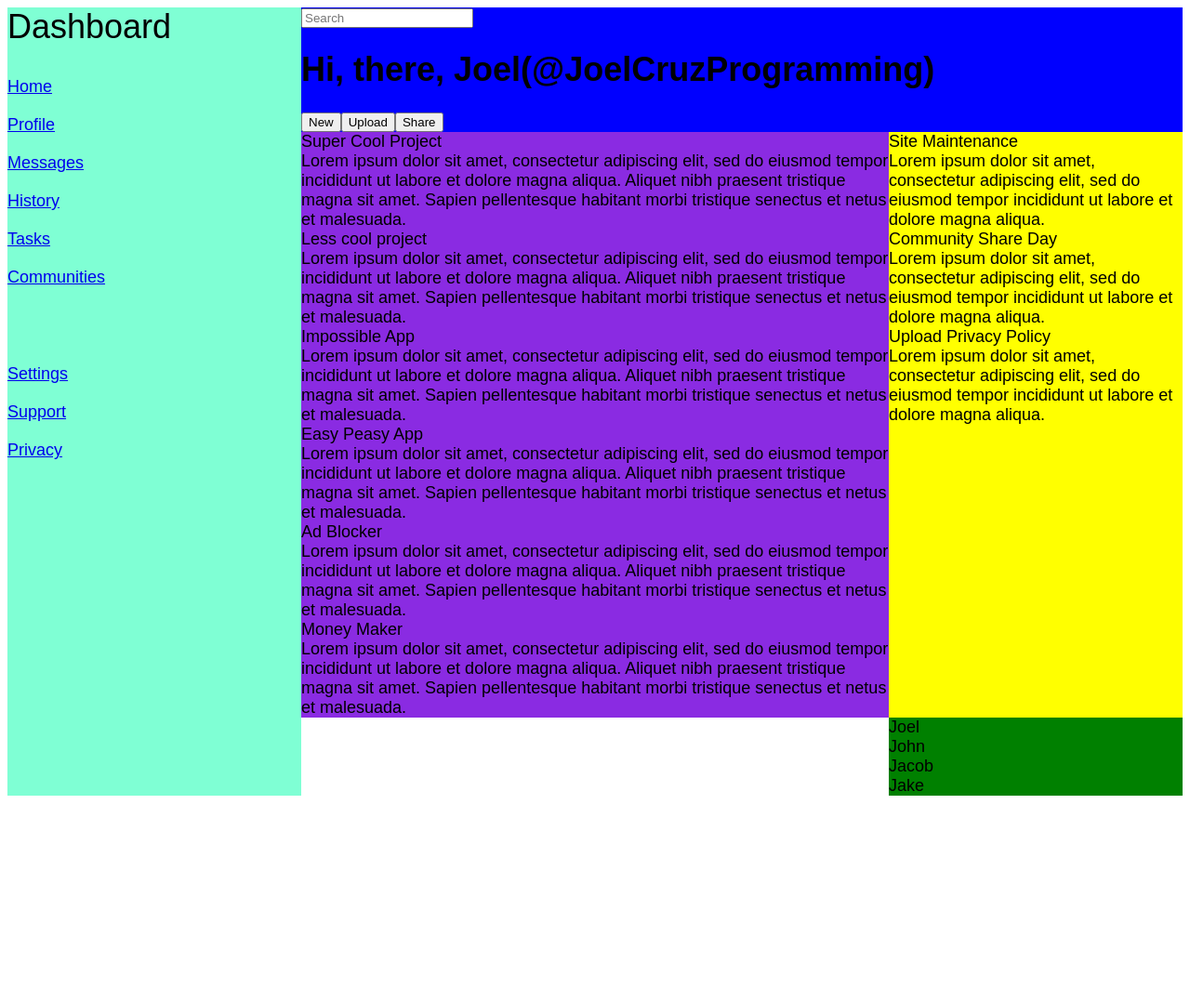
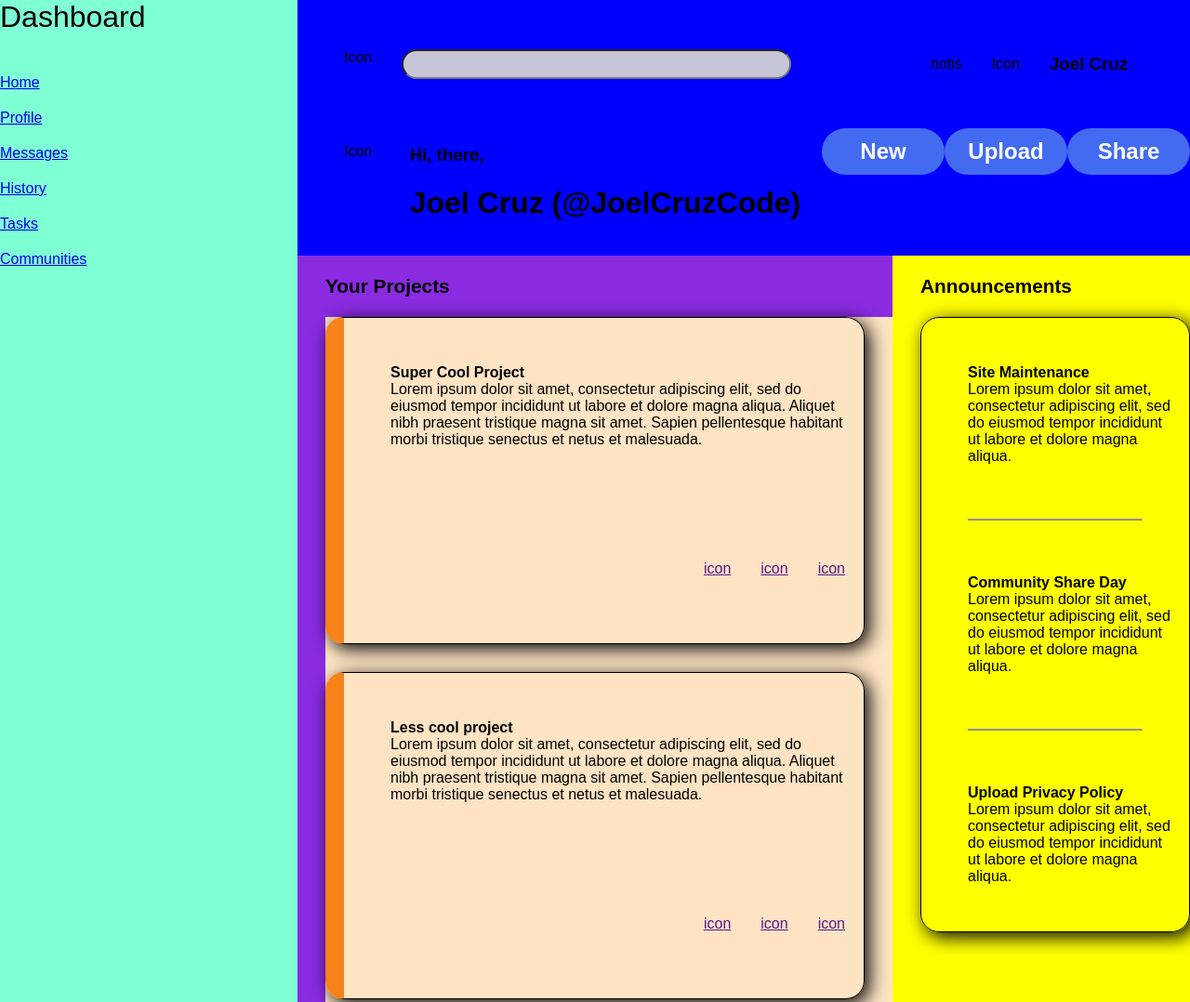
Before and after one commit to JoelCruzCode/Project-Admin-Dashboard, a plain HTML site: page index.html in a window 1280 px wide. Shown: the top 1078 px of the page at 93% size. Before the commit the page ends 856 px from the top, so only its background shows below. Drawn offline with Linux system fonts and the light colour scheme.

Commit message:
Complete initial grids

```diff
--- a/index.html
+++ b/index.html
@@ -10,16 +10,24 @@
     <div class="wrapper">
       <div class="header">
         <div class="search-bar">
-          <label for="search"></label>
-          <input id="search" type="text" placeholder="Search" />
+          <label for="search">Icon</label>
+          <input id="search" type="text" placeholder="" />
         </div>
         <div class="account">
-          <div class="notifications"></div>
-          <div class="user-icon"></div>
-          <div class="user"></div>
+          <div class="notifications">notis</div>
+          <div class="user-icon">Icon</div>
+          <h3 class="user">Joel Cruz</h3>
         </div>
-        <h1 class="greeting">Hi, there, Joel(@JoelCruzProgramming)</h1>
+        <div class="greeting">
+          <p>Icon</p>
+          <div>
+            <h3>Hi, there,</h3>
+            <h1>Joel Cruz (@JoelCruzCode)</h1>
+          </div>
+        </div>
+        <div class="account-btns">
           <button>New</button><button>Upload</button><button>Share</button>
+        </div>
       </div>
       <div class="sidebar">
         <div class="logo">Dashboard</div>
@@ -37,90 +45,176 @@
           <a class="privacy" href="#">Privacy</a>
         </div>
       </div>
+      <div class="main">
+        <h3>Your Projects</h3>
         <div class="projects">
           <div class="card">
+            <div class="card-info">
               <div class="card-title">Super Cool Project</div>
-          <div class="card-info">
+              <p>
                 Lorem ipsum dolor sit amet, consectetur adipiscing elit, sed do
-            eiusmod tempor incididunt ut labore et dolore magna aliqua. Aliquet
-            nibh praesent tristique magna sit amet. Sapien pellentesque habitant
-            morbi tristique senectus et netus et malesuada.
+                eiusmod tempor incididunt ut labore et dolore magna aliqua.
+                Aliquet nibh praesent tristique magna sit amet. Sapien
+                pellentesque habitant morbi tristique senectus et netus et
+                malesuada.
+              </p>
+            </div>
+            <div class="project-icons">
+              <a href="">icon</a>
+              <a href="">icon</a>
+              <a href="">icon</a>
             </div>
           </div>
           <div class="card">
+            <div class="card-info">
               <div class="card-title">Less cool project</div>
-          <div class="card-info">
+              <p>
                 Lorem ipsum dolor sit amet, consectetur adipiscing elit, sed do
-            eiusmod tempor incididunt ut labore et dolore magna aliqua. Aliquet
-            nibh praesent tristique magna sit amet. Sapien pellentesque habitant
-            morbi tristique senectus et netus et malesuada.
+                eiusmod tempor incididunt ut labore et dolore magna aliqua.
+                Aliquet nibh praesent tristique magna sit amet. Sapien
+                pellentesque habitant morbi tristique senectus et netus et
+                malesuada.
+              </p>
+            </div>
+            <div class="project-icons">
+              <a href="">icon</a>
+              <a href="">icon</a>
+              <a href="">icon</a>
             </div>
           </div>
           <div class="card">
+            <div class="card-info">
               <div class="card-title">Impossible App</div>
-          <div class="card-info">
+              <p>
                 Lorem ipsum dolor sit amet, consectetur adipiscing elit, sed do
-            eiusmod tempor incididunt ut labore et dolore magna aliqua. Aliquet
-            nibh praesent tristique magna sit amet. Sapien pellentesque habitant
-            morbi tristique senectus et netus et malesuada.
+                eiusmod tempor incididunt ut labore et dolore magna aliqua.
+                Aliquet nibh praesent tristique magna sit amet. Sapien
+                pellentesque habitant morbi tristique senectus et netus et
+                malesuada.
+              </p>
+            </div>
+            <div class="project-icons">
+              <a href="">icon</a>
+              <a href="">icon</a>
+              <a href="">icon</a>
             </div>
           </div>
           <div class="card">
+            <div class="card-info">
               <div class="card-title">Easy Peasy App</div>
-          <div class="card-info">
+              <p>
                 Lorem ipsum dolor sit amet, consectetur adipiscing elit, sed do
-            eiusmod tempor incididunt ut labore et dolore magna aliqua. Aliquet
-            nibh praesent tristique magna sit amet. Sapien pellentesque habitant
-            morbi tristique senectus et netus et malesuada.
+                eiusmod tempor incididunt ut labore et dolore magna aliqua.
+                Aliquet nibh praesent tristique magna sit amet. Sapien
+                pellentesque habitant morbi tristique senectus et netus et
+                malesuada.
+              </p>
+            </div>
+            <div class="project-icons">
+              <a href="">icon</a>
+              <a href="">icon</a>
+              <a href="">icon</a>
             </div>
           </div>
           <div class="card">
+            <div class="card-info">
               <div class="card-title">Ad Blocker</div>
-          <div class="card-info">
+              <p>
                 Lorem ipsum dolor sit amet, consectetur adipiscing elit, sed do
-            eiusmod tempor incididunt ut labore et dolore magna aliqua. Aliquet
-            nibh praesent tristique magna sit amet. Sapien pellentesque habitant
-            morbi tristique senectus et netus et malesuada.
+                eiusmod tempor incididunt ut labore et dolore magna aliqua.
+                Aliquet nibh praesent tristique magna sit amet. Sapien
+                pellentesque habitant morbi tristique senectus et netus et
+                malesuada.
+              </p>
+            </div>
+            <div class="project-icons">
+              <a href="">icon</a>
+              <a href="">icon</a>
+              <a href="">icon</a>
             </div>
           </div>
           <div class="card">
+            <div class="card-info">
               <div class="card-title">Money Maker</div>
-          <div class="card-info">
+              <p>
                 Lorem ipsum dolor sit amet, consectetur adipiscing elit, sed do
-            eiusmod tempor incididunt ut labore et dolore magna aliqua. Aliquet
-            nibh praesent tristique magna sit amet. Sapien pellentesque habitant
-            morbi tristique senectus et netus et malesuada.
+                eiusmod tempor incididunt ut labore et dolore magna aliqua.
+                Aliquet nibh praesent tristique magna sit amet. Sapien
+                pellentesque habitant morbi tristique senectus et netus et
+                malesuada.
+              </p>
+            </div>
+            <div class="project-icons">
+              <a href="">icon</a>
+              <a href="">icon</a>
+              <a href="">icon</a>
             </div>
           </div>
         </div>
+      </div>
+      <div class="right">
+        <div class="top-right">
+        <h3>Announcements</h3>
         <div class="announcements">
           <div class="card">
+            <div class="card-info">
               <div class="card-title">Site Maintenance</div>
-          <div class="cardinfo">
               Lorem ipsum dolor sit amet, consectetur adipiscing elit, sed do
               eiusmod tempor incididunt ut labore et dolore magna aliqua.
             </div>
+            <div class="line"><hr /></div>
           </div>
           <div class="card">
+            <div class="card-info">
               <div class="card-title">Community Share Day</div>
-          <div class="cardinfo">
               Lorem ipsum dolor sit amet, consectetur adipiscing elit, sed do
               eiusmod tempor incididunt ut labore et dolore magna aliqua.
             </div>
+            <div class="line"><hr /></div>
           </div>
           <div class="card">
+            <div class="card-info">
               <div class="card-title">Upload Privacy Policy</div>
-          <div class="cardinfo">
               Lorem ipsum dolor sit amet, consectetur adipiscing elit, sed do
               eiusmod tempor incididunt ut labore et dolore magna aliqua.
             </div>
           </div>
         </div>
+        </div>
+        <div class="bottom-right">
+          <h3>Trending</h3>
           <div class="trending">
-        <div class="trend">Joel</div>
-        <div class="trend">John</div>
-        <div class="trend">Jacob</div>
-        <div class="trend">Jake</div>
+            <div class="trend">
+              <a href="" class="trend-icon">icon</a>
+              <div>
+                <a href="" class="trend-user">@Joel</a>
+                <p class="trend-title">World Peace Builder</p>
+              </div>
+            </div>
+            <div class="trend">
+              <a href="" class="trend-icon">icon</a>
+              <div>
+                <a href="" class="trend-user">@John</a>
+                <p class="trend-title">World Peace Builder</p>
+              </div>
+            </div>
+            <div class="trend">
+              <a href="" class="trend-icon">icon</a>
+              <div>
+                <a href="" class="trend-user">@Jake</a>
+                <p class="trend-title">World Peace Builder</p>
+              </div>
+            </div>
+            <div class="trend">
+              <a href="" class="trend-icon">icon</a>
+              <div>
+                <a href="" class="trend-user">@Jeff</a>
+                <p class="trend-title">World Peace Builder</p>
+              </div>
+            </div>
+          </div>
+        </div>
+        </div>
       </div>
     </div>
   </body>
--- a/styles.css
+++ b/styles.css
@@ -1,19 +1,81 @@
 :root {
-  font-size: 18px;
   height: 100vh;
+  height: 100svh;
   margin: 0;
   padding: 0;
   font-family: Arial, Helvetica, sans-serif;
 }
 
+body {
+  margin: 0;
+}
+
+hr {
+  border-bottom: 1px solid #888;
+  padding-left: 50px;
+}
+
 .wrapper {
   display: grid;
   grid-template-columns: 1fr 2fr 1fr;
+  grid-template-rows: 1fr 5fr 0.5fr;
+  height: 100svh;
 }
 
 .header {
   background-color: blue;
   grid-column: 2 / 4;
+  display: grid;
+  grid-template-rows: repeat(2, 1fr);
+  grid-template-columns: 2fr 1fr;
+  height: 275px;
+}
+
+.search-bar {
+  padding-left: 50px;
+  display: flex;
+  gap: 2rem;
+  align-self: center;
+}
+.search-bar > input {
+  width: 80%;
+  height: 1.6rem;
+  border-radius: 16px;
+  background-color: rgba(200, 200, 216, 0.993);
+}
+
+.account {
+  display: flex;
+  justify-content: center;
+  align-items: center;
+  gap: 2rem;
+  padding-left: 50px;
+}
+
+.greeting {
+  display: grid;
+  grid-template-columns: 1fr 5fr;
+  gap: 2rem;
+}
+
+.greeting > p {
+  padding-left: 50px;
+}
+
+.account-btns {
+  display: grid;
+  grid-template-columns: repeat(3, 1fr);
+}
+
+.account-btns button {
+  border-radius: 26px;
+  height: 2.1em;
+  width: 5.5em;
+  color: white;
+  font-size: 1.5rem;
+  font-weight: bold;
+  background-color: #436bf1;
+  border: 0px solid #436bf1;
 }
 
 .sidebar {
@@ -21,36 +83,133 @@
   grid-column: 1 / 2;
   grid-row: 1 / 4;
   display: grid;
-  grid-template-rows: 75px 1fr 1.5fr;
+  grid-template-rows: 5rem 1fr 1.5fr;
 }
-
 .logo {
   font-size: 2rem;
 }
 
 .side-1 {
   display: grid;
-  gap: 20px;
+  gap: 1.25rem;
   align-content: flex-start;
 }
 
 .side-2 {
   display: grid;
-  gap: 20px;
+  gap: 1.25rem;
   align-content: flex-start;
 }
 
-.projects {
+.main {
+  padding-left: 30px;
   background-color: blueviolet;
   grid-column: 2 / 3;
 }
 
-.announcements {
+.main h3,
+.right h3 {
+  /* padding-left: 30px; */
+  font-size: 1.3rem;
+}
+
+.projects {
+  padding-right: 30px;
+  background-color: bisque;
+  display: grid;
+  grid-template-columns: repeat(auto-fit, minmax(500px, 1fr));
+  gap: 30px;
+}
+
+.projects .card {
+  display: grid;
+  grid-template-rows: 1fr 1fr;
+  height: 300px;
+  border: 1px solid black;
+  border-left: 20px solid rgb(245, 131, 25);
+  height: 350px;
+  border-radius: 20px;
+  box-shadow: 5px 5px 20px black;
+}
+
+.card-info {
+  padding-left: 50px;
+  padding-right: 20px;
+  padding-bottom: 50px;
+}
+
+.card-title {
+  font-weight: bold;
+  padding-top: 50px;
+}
+
+.card-info p {
+  margin: 0;
+}
+
+.project-icons {
+  grid-row: 2 / 3;
+  justify-self: end;
+  align-self: center;
+  display: flex;
+  gap: 2rem;
+  padding-right: 20px;
+}
+
+.right {
+  padding-left: 30px;
   background-color: yellow;
   grid-column: 3 / 4;
+  grid-row: 2 / 3;
+  display: grid;
+  grid-template-rows: 1fr 1.5fr;
+  gap: 30px;
+}
+
+.announcements {
+  border: 1px solid black;
+  border-radius: 20px;
+  box-shadow: 5px 5px 20px black;
+}
+
+.line {
+  padding: 0 50px;
 }
 
 .trending {
+  grid-row: 2 / 3;
   background-color: green;
-  grid-column: 3 / 4;
+  display: grid;
+  grid-template-rows: repeat(4, 1fr);
+  border: 1px solid black;
+  border-radius: 20px;
+  box-shadow: 5px 5px 20px black;
+  padding-left: 30px;
+  padding-bottom: 50px;
 }
+
+.trend {
+  padding-top: 30px;
+  display: flex;
+  gap: 2rem;
+  /* height: 100px; */
+}
+
+/* xs */
+/* @media (min-width: 475px) {
+} */
+
+/* sm */
+/* @media (min-width: 640px) {} */
+
+/* md */
+/* @media (min-width: 768px) {} */
+
+/* lg */
+/* @media (min-width: 1024px) {} */
+
+/* xl */
+/* @media (min-width: 1280px) {} */
+
+/* 2xl */
+/* @media (min-width: 1536px) {} */
```
Lines whose indentation alone changed are shown as unchanged.
